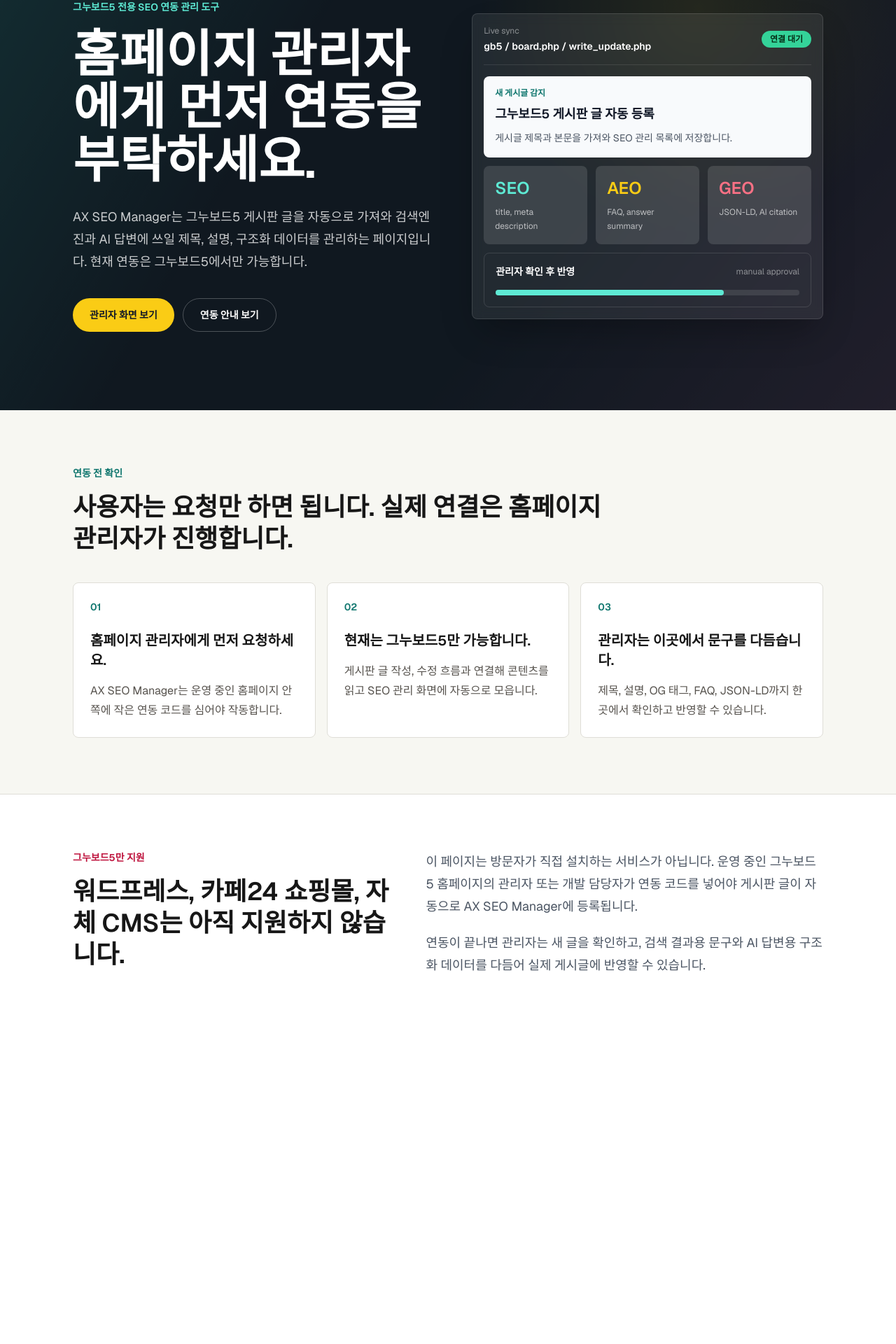
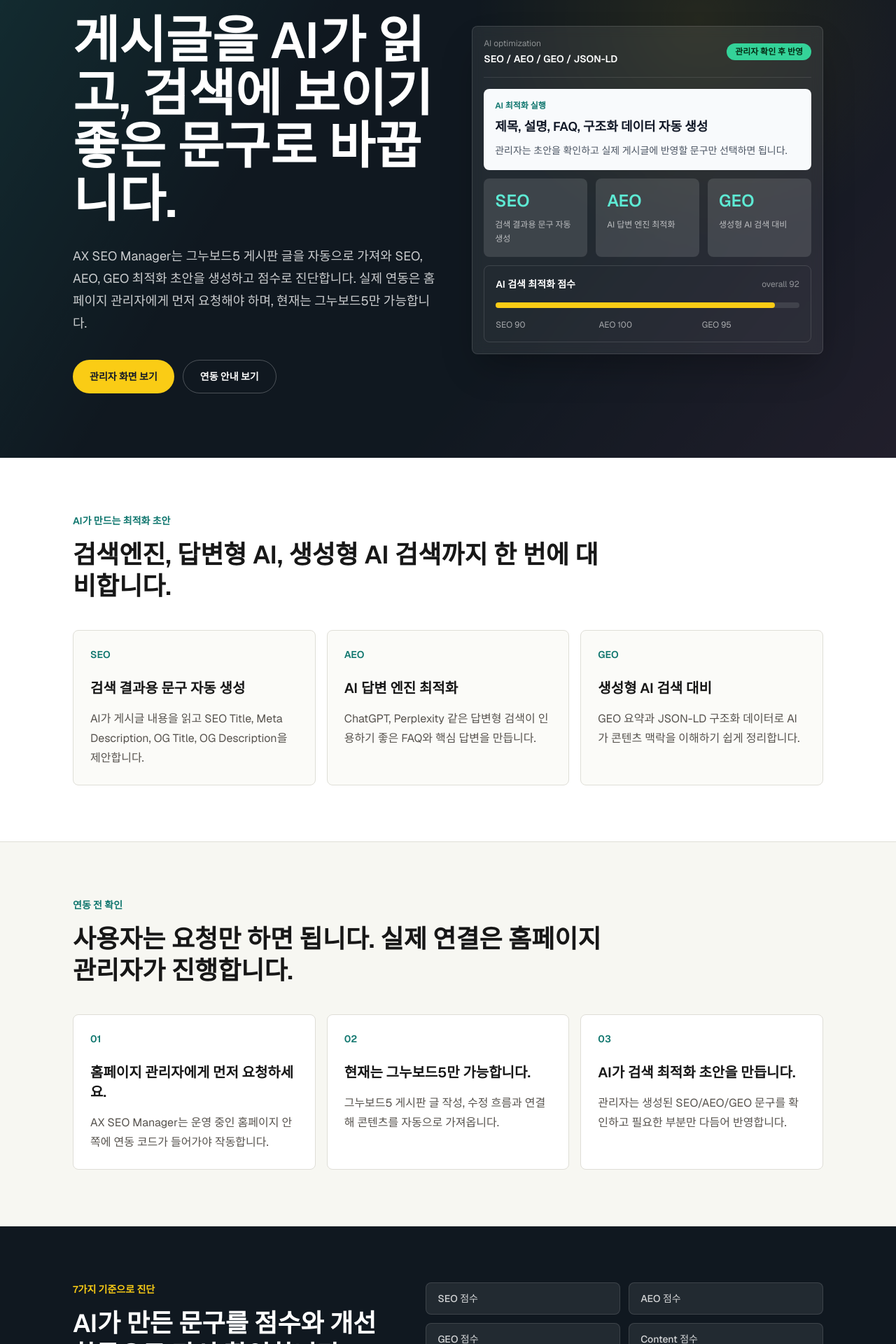
Before and after one commit to redbeeach/ax-seo-manager, a Next.js app: page / in a window 1280 px wide. Shown: the part 150-2070 px from the top of the page at 70% size. Before the commit the page ends 1625 px from the top, so only its background shows below. Built offline with nearby package versions, Linux system fonts and the light colour scheme; a web font is replaced by a local one.

Commit message:
Emphasize AI search optimization on intro

```diff
--- a/app/layout.tsx
+++ b/app/layout.tsx
@@ -15,7 +15,8 @@
 
 export const metadata: Metadata = {
   title: "AX SEO Manager",
-  description: "그누보드5 게시판 콘텐츠를 위한 SEO, AEO, GEO 관리 도구",
+  description:
+    "그누보드5 게시판 콘텐츠를 위한 AI 기반 SEO, AEO, GEO 검색 최적화 도구",
 };
 
 export default function RootLayout({
--- a/app/page.tsx
+++ b/app/page.tsx
@@ -1,23 +1,54 @@
 import Link from "next/link";
+
+const aiFeatures = [
+  {
+    label: "SEO",
+    title: "검색 결과용 문구 자동 생성",
+    description:
+      "AI가 게시글 내용을 읽고 SEO Title, Meta Description, OG Title, OG Description을 제안합니다.",
+  },
+  {
+    label: "AEO",
+    title: "AI 답변 엔진 최적화",
+    description:
+      "ChatGPT, Perplexity 같은 답변형 검색이 인용하기 좋은 FAQ와 핵심 답변을 만듭니다.",
+  },
+  {
+    label: "GEO",
+    title: "생성형 AI 검색 대비",
+    description:
+      "GEO 요약과 JSON-LD 구조화 데이터로 AI가 콘텐츠 맥락을 이해하기 쉽게 정리합니다.",
+  },
+];
+
+const scoreItems = [
+  "SEO 점수",
+  "AEO 점수",
+  "GEO 점수",
+  "Content 점수",
+  "AI Citation 점수",
+  "E-E-A-T 점수",
+  "Readability 점수",
+];
 
 const steps = [
   {
     number: "01",
     title: "홈페이지 관리자에게 먼저 요청하세요.",
     description:
-      "AX SEO Manager는 운영 중인 홈페이지 안쪽에 작은 연동 코드를 심어야 작동합니다.",
+      "AX SEO Manager는 운영 중인 홈페이지 안쪽에 연동 코드가 들어가야 작동합니다.",
   },
   {
     number: "02",
     title: "현재는 그누보드5만 가능합니다.",
     description:
-      "게시판 글 작성, 수정 흐름과 연결해 콘텐츠를 읽고 SEO 관리 화면에 자동으로 모읍니다.",
+      "그누보드5 게시판 글 작성, 수정 흐름과 연결해 콘텐츠를 자동으로 가져옵니다.",
   },
   {
     number: "03",
-    title: "관리자는 이곳에서 문구를 다듬습니다.",
+    title: "AI가 검색 최적화 초안을 만듭니다.",
     description:
-      "제목, 설명, OG 태그, FAQ, JSON-LD까지 한곳에서 확인하고 반영할 수 있습니다.",
+      "관리자는 생성된 SEO/AEO/GEO 문구를 확인하고 필요한 부분만 다듬어 반영합니다.",
   },
 ];
 
@@ -34,26 +65,35 @@
             <Link href="/" className="text-base font-semibold tracking-normal">
               AX SEO Manager
             </Link>
+            <nav className="flex items-center gap-2">
+              <Link
+                href="/manual.html"
+                className="hidden rounded-full border border-white/20 px-4 py-2 text-sm font-medium text-white/85 transition hover:border-white/60 hover:bg-white/10 sm:inline-flex"
+              >
+                매뉴얼
+              </Link>
               <Link
                 href="/contents"
                 className="rounded-full border border-white/25 px-4 py-2 text-sm font-medium text-white transition hover:border-white/70 hover:bg-white/10"
               >
                 관리자 화면
               </Link>
+            </nav>
           </header>
 
           <div className="grid flex-1 items-center gap-12 py-16 lg:grid-cols-[1.02fr_.98fr]">
             <div>
               <p className="mb-5 text-sm font-semibold text-[#5eead4]">
-                그누보드5 전용 SEO 연동 관리 도구
+                그누보드5 전용 AI 검색 최적화 플랫폼
               </p>
               <h1 className="max-w-3xl text-5xl font-semibold leading-[1.05] tracking-normal sm:text-6xl lg:text-7xl">
-                홈페이지 관리자에게 먼저 연동을 부탁하세요.
+                게시글을 AI가 읽고, 검색에 보이기 좋은 문구로 바꿉니다.
               </h1>
               <p className="mt-7 max-w-2xl text-lg leading-8 text-white/78">
-                AX SEO Manager는 그누보드5 게시판 글을 자동으로 가져와
-                검색엔진과 AI 답변에 쓰일 제목, 설명, 구조화 데이터를 관리하는
-                페이지입니다. 현재 연동은 그누보드5에서만 가능합니다.
+                AX SEO Manager는 그누보드5 게시판 글을 자동으로 가져와 SEO,
+                AEO, GEO 최적화 초안을 생성하고 점수로 진단합니다. 실제 연동은
+                홈페이지 관리자에게 먼저 요청해야 하며, 현재는 그누보드5만
+                가능합니다.
               </p>
               <div className="mt-9 flex flex-col gap-3 sm:flex-row">
                 <Link
@@ -71,66 +111,96 @@
               </div>
             </div>
 
-            <div className="relative min-h-[390px] rounded-[8px] border border-white/12 bg-white/8 p-4 shadow-2xl shadow-black/30 backdrop-blur">
+            <div className="relative min-h-[430px] rounded-[8px] border border-white/12 bg-white/8 p-4 shadow-2xl shadow-black/30 backdrop-blur">
               <div className="mb-4 flex items-center justify-between border-b border-white/10 pb-4">
                 <div>
-                  <p className="text-xs text-white/48">Live sync</p>
+                  <p className="text-xs text-white/48">AI optimization</p>
                   <p className="mt-1 text-sm font-semibold text-white">
-                    gb5 / board.php / write_update.php
+                    SEO / AEO / GEO / JSON-LD
                   </p>
                 </div>
                 <span className="rounded-full bg-[#34d399] px-3 py-1 text-xs font-semibold text-[#052e16]">
-                  연결 대기
+                  관리자 확인 후 반영
                 </span>
               </div>
 
               <div className="grid gap-3">
                 <div className="rounded-[8px] bg-[#f8fafc] p-4 text-[#111827]">
                   <p className="text-xs font-semibold text-[#0f766e]">
-                    새 게시글 감지
+                    AI 최적화 실행
                   </p>
                   <p className="mt-2 text-lg font-semibold">
-                    그누보드5 게시판 글 자동 등록
+                    제목, 설명, FAQ, 구조화 데이터 자동 생성
                   </p>
                   <p className="mt-2 text-sm leading-6 text-[#4b5563]">
-                    게시글 제목과 본문을 가져와 SEO 관리 목록에 저장합니다.
+                    관리자는 초안을 확인하고 실제 게시글에 반영할 문구만
+                    선택하면 됩니다.
                   </p>
                 </div>
 
                 <div className="grid gap-3 sm:grid-cols-3">
-                  <div className="rounded-[8px] bg-white/12 p-4">
-                    <p className="text-2xl font-semibold text-[#5eead4]">SEO</p>
+                  {aiFeatures.map((feature) => (
+                    <div
+                      key={feature.label}
+                      className="rounded-[8px] bg-white/12 p-4"
+                    >
+                      <p className="text-2xl font-semibold text-[#5eead4]">
+                        {feature.label}
+                      </p>
                       <p className="mt-2 text-xs leading-5 text-white/65">
-                      title, meta description
+                        {feature.title}
                       </p>
                     </div>
-                  <div className="rounded-[8px] bg-white/12 p-4">
-                    <p className="text-2xl font-semibold text-[#facc15]">AEO</p>
-                    <p className="mt-2 text-xs leading-5 text-white/65">
-                      FAQ, answer summary
-                    </p>
-                  </div>
-                  <div className="rounded-[8px] bg-white/12 p-4">
-                    <p className="text-2xl font-semibold text-[#fb7185]">GEO</p>
-                    <p className="mt-2 text-xs leading-5 text-white/65">
-                      JSON-LD, AI citation
-                    </p>
-                  </div>
+                  ))}
                 </div>
 
                 <div className="rounded-[8px] border border-white/12 p-4">
                   <div className="flex items-center justify-between gap-4">
                     <p className="text-sm font-semibold text-white">
-                      관리자 확인 후 반영
+                      AI 검색 최적화 점수
                     </p>
-                    <p className="text-xs text-white/48">manual approval</p>
+                    <p className="text-xs text-white/48">overall 92</p>
                   </div>
                   <div className="mt-4 h-2 rounded-full bg-white/10">
-                    <div className="h-2 w-3/4 rounded-full bg-[#5eead4]" />
+                    <div className="h-2 w-[92%] rounded-full bg-[#facc15]" />
+                  </div>
+                  <div className="mt-4 grid grid-cols-2 gap-2 text-xs text-white/60 sm:grid-cols-3">
+                    <span>SEO 90</span>
+                    <span>AEO 100</span>
+                    <span>GEO 95</span>
                   </div>
                 </div>
               </div>
             </div>
+          </div>
+        </div>
+      </section>
+
+      <section className="border-b border-[#dfded7] bg-white">
+        <div className="mx-auto max-w-6xl px-6 py-20 sm:px-8 lg:px-10">
+          <p className="text-sm font-semibold text-[#0f766e]">
+            AI가 만드는 최적화 초안
+          </p>
+          <h2 className="mt-4 max-w-3xl text-4xl font-semibold leading-tight tracking-normal">
+            검색엔진, 답변형 AI, 생성형 AI 검색까지 한 번에 대비합니다.
+          </h2>
+          <div className="mt-10 grid gap-4 lg:grid-cols-3">
+            {aiFeatures.map((feature) => (
+              <article
+                key={feature.label}
+                className="rounded-[8px] border border-[#dfded7] bg-[#fbfbf8] p-6"
+              >
+                <p className="text-sm font-semibold text-[#0f766e]">
+                  {feature.label}
+                </p>
+                <h3 className="mt-6 text-xl font-semibold leading-7">
+                  {feature.title}
+                </h3>
+                <p className="mt-4 text-base leading-7 text-[#57534e]">
+                  {feature.description}
+                </p>
+              </article>
+            ))}
           </div>
         </div>
       </section>
@@ -163,6 +233,29 @@
         </div>
       </section>
 
+      <section className="bg-[#101820] text-white">
+        <div className="mx-auto grid max-w-6xl gap-10 px-6 py-20 sm:px-8 lg:grid-cols-[.9fr_1.1fr] lg:px-10">
+          <div>
+            <p className="text-sm font-semibold text-[#facc15]">
+              7가지 기준으로 진단
+            </p>
+            <h2 className="mt-4 text-4xl font-semibold leading-tight tracking-normal">
+              AI가 만든 문구를 점수와 개선 항목으로 다시 확인합니다.
+            </h2>
+          </div>
+          <div className="grid gap-3 sm:grid-cols-2">
+            {scoreItems.map((item) => (
+              <div
+                key={item}
+                className="rounded-[8px] border border-white/12 bg-white/8 px-4 py-3 text-sm font-medium text-white/80"
+              >
+                {item}
+              </div>
+            ))}
+          </div>
+        </div>
+      </section>
+
       <section className="bg-white">
         <div className="mx-auto grid max-w-6xl gap-10 px-6 py-20 sm:px-8 lg:grid-cols-[.9fr_1.1fr] lg:px-10">
           <div>
@@ -180,9 +273,16 @@
               게시판 글이 자동으로 AX SEO Manager에 등록됩니다.
             </p>
             <p>
-              연동이 끝나면 관리자는 새 글을 확인하고, 검색 결과용 문구와 AI
-              답변용 구조화 데이터를 다듬어 실제 게시글에 반영할 수 있습니다.
+              연동이 끝나면 관리자는 새 글을 확인하고, AI가 생성한 검색 결과용
+              문구와 답변형 검색용 구조화 데이터를 다듬어 실제 게시글에 반영할
+              수 있습니다.
             </p>
+            <Link
+              href="/manual.html"
+              className="inline-flex min-h-12 items-center justify-center rounded-full bg-[#101820] px-6 text-sm font-semibold text-white transition hover:bg-[#25313d]"
+            >
+              기능 매뉴얼 보기
+            </Link>
           </div>
         </div>
       </section>
```
Lines whose indentation alone changed are shown as unchanged.
